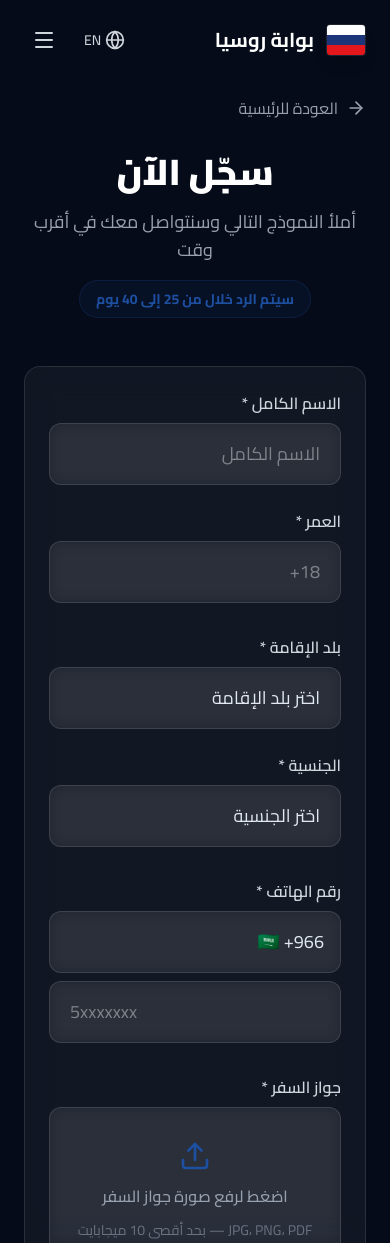
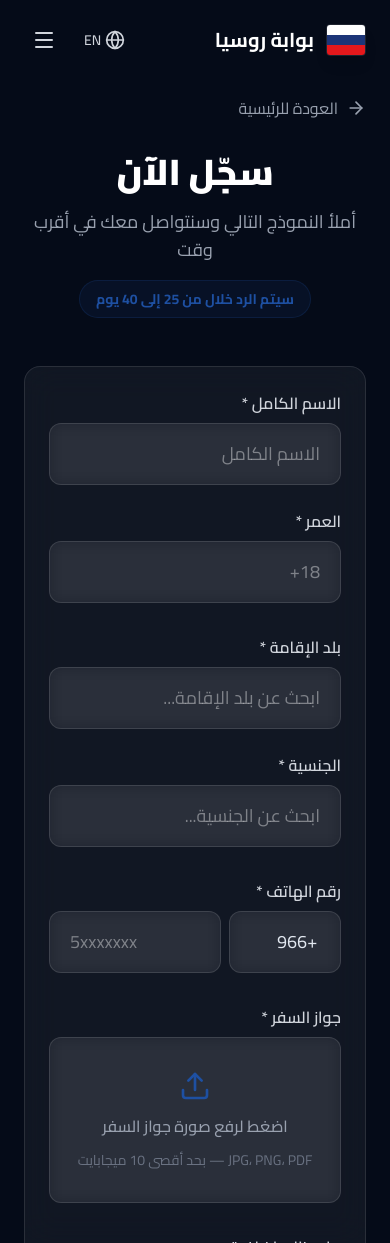
Before and after one commit to amgadalsabahi-a11y/-, a Next.js app: page /register in a window 390 px wide. Shown: the top 1243 px of the page. Built offline with nearby package versions, Linux system fonts and the light colour scheme.

Commit message:
Fix duplicate Saudi field, phone layout, and improve country search on mobile

```diff
--- a/src/app/register/page.tsx
+++ b/src/app/register/page.tsx
@@ -243,31 +243,33 @@
                <div className="grid grid-cols-1 md:grid-cols-2 gap-6">
                 <div>
                   <label className="block text-gray-300 font-semibold mb-2">{t.register.country} *</label>
-                  <select
+                  <input
+                    list="countries_list"
                     name="country"
                     value={form.country}
                     onChange={handleInputChange}
-                    className="glass-input w-full px-5 py-4 text-lg text-white bg-navy-900/50 appearance-none"
-                  >
-                    <option value="" disabled className="bg-navy-900 text-gray-400">
-                      {locale === "ar" ? "اختر بلد الإقامة" : "Select Country"}
-                    </option>
-                    {(locale === "ar" ? countriesAr : countriesEn).map(c => <option key={`c-${c}`} value={c} className="bg-navy-900">{c}</option>)}
-                  </select>
+                    placeholder={locale === "ar" ? "ابحث عن بلد الإقامة..." : "Search Country..."}
+                    className="glass-input w-full px-5 py-4 text-lg text-white bg-navy-900/50"
+                    autoComplete="off"
+                  />
+                  <datalist id="countries_list">
+                    {(locale === "ar" ? countriesAr : countriesEn).map(c => <option key={`c-${c}`} value={c} />)}
+                  </datalist>
                 </div>
                 <div>
                   <label className="block text-gray-300 font-semibold mb-2">{t.register.nationality} *</label>
-                  <select
+                  <input
+                    list="nationalities_list"
                     name="nationality"
                     value={form.nationality}
                     onChange={handleInputChange}
-                    className="glass-input w-full px-5 py-4 text-lg text-white bg-navy-900/50 appearance-none"
-                  >
-                    <option value="" disabled className="bg-navy-900 text-gray-400">
-                      {locale === "ar" ? "اختر الجنسية" : "Select Nationality"}
-                    </option>
-                    {(locale === "ar" ? countriesAr : countriesEn).map(c => <option key={`n-${c}`} value={c} className="bg-navy-900">{c}</option>)}
-                  </select>
+                    placeholder={locale === "ar" ? "ابحث عن الجنسية..." : "Search Nationality..."}
+                    className="glass-input w-full px-5 py-4 text-lg text-white bg-navy-900/50"
+                    autoComplete="off"
+                  />
+                  <datalist id="nationalities_list">
+                    {(locale === "ar" ? countriesAr : countriesEn).map(c => <option key={`n-${c}`} value={c} />)}
+                  </datalist>
                 </div>
               </div>
 
@@ -276,18 +278,23 @@
               {/* رقم الهاتف */}
               <div>
                 <label className="block text-gray-300 font-semibold mb-2">{t.register.phone} *</label>
-                <div className="flex flex-col sm:flex-row gap-2">
-                  <select
-                    value={dialCode}
-                    onChange={(e) => setDialCode(e.target.value)}
-                    className="glass-input w-full sm:w-32 px-4 py-4 text-lg text-white bg-navy-900/80 appearance-none"
-                  >
-                    {dialCodes.map(c => (
-                      <option key={c.code} value={c.code} className="bg-navy-900">
-                        {c.flag} {c.code}
-                      </option>
-                    ))}
-                  </select>
+                <div className="flex flex-row gap-2">
+                  <div className="relative w-28 sm:w-32 shrink-0">
+                    <input
+                      list="dial_codes_list"
+                      value={dialCode}
+                      onChange={(e) => setDialCode(e.target.value)}
+                      placeholder="+966"
+                      className="glass-input w-full px-3 py-4 text-lg text-center"
+                    />
+                    <datalist id="dial_codes_list">
+                      {dialCodes.map(c => (
+                        <option key={c.code} value={c.code}>
+                          {c.flag} {c.name}
+                        </option>
+                      ))}
+                    </datalist>
+                  </div>
                   <input
                     type="tel"
                     name="phone"
@@ -302,24 +309,10 @@
 
               {/* تاريخ انتهاء الإقامة (يظهر فقط للسعودية) */}
               {(form.country === "السعودية" || form.country === "Saudi Arabia") && (
-                <div className="animate-fade-in">
+                <div className="animate-fade-in bg-white/5 p-6 rounded-2xl border border-white/10">
                   <label className="block text-gray-300 font-semibold mb-2">
                     {locale === "ar" ? "تاريخ انتهاء الإقامة *" : "Residency Expiry Date *"}
                   </label>
-                  <input
-                    type="date"
-                    name="residency_expiry"
-                    value={form.residency_expiry}
-                    onChange={handleInputChange}
-                    className="glass-input w-full px-5 py-4 text-lg"
-                  />
-                </div>
-              )}
-
-              {/* تاريخ الإقامة (السعودية فقط) */}
-              {(form.country === "السعودية" || form.country === "Saudi Arabia") && (
-                <div className="animate-fade-in bg-white/5 p-4 rounded-xl border border-white/10">
-                  <label className="block text-gray-300 font-semibold mb-2">{t.register.residencyExpiry} *</label>
                   <input
                     type="date"
                     name="residency_expiry"
```
